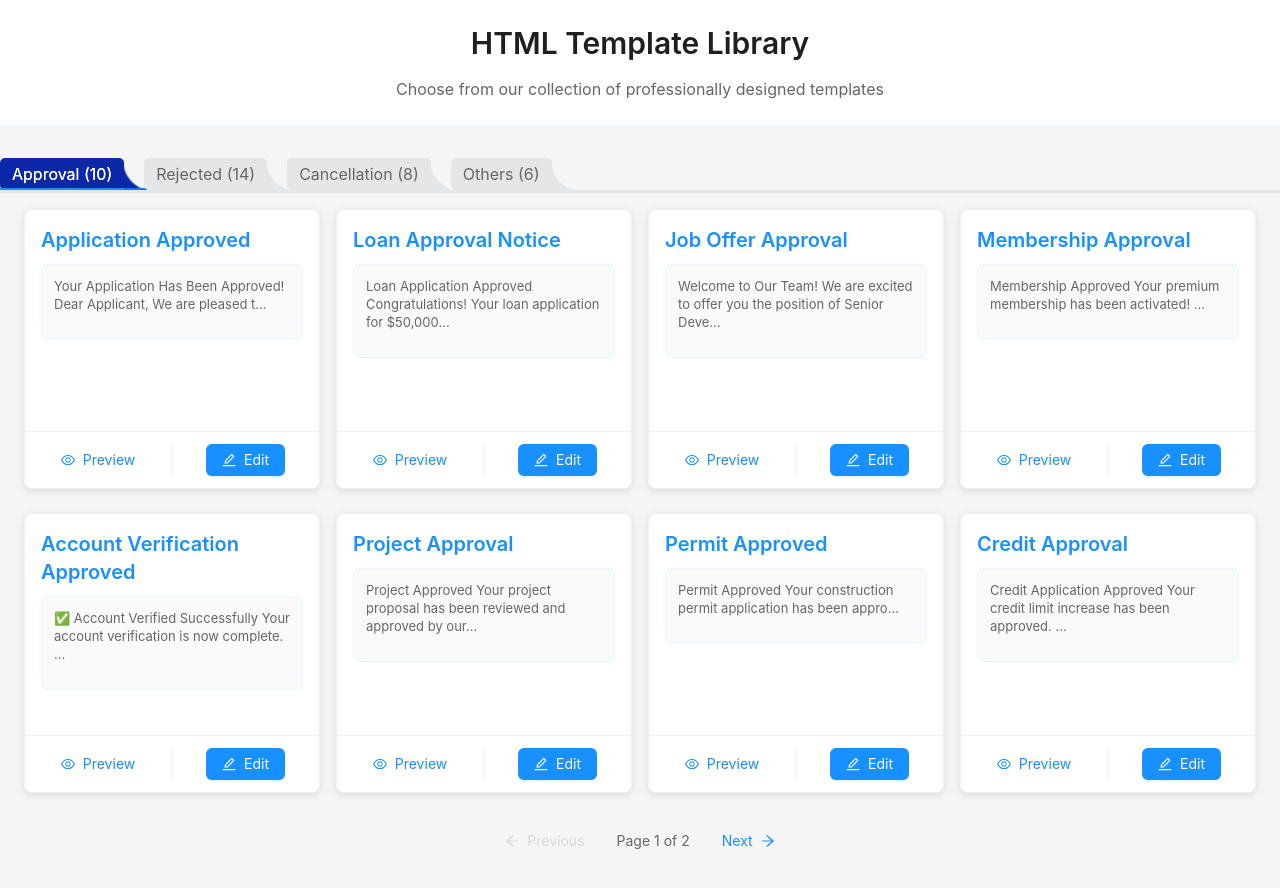
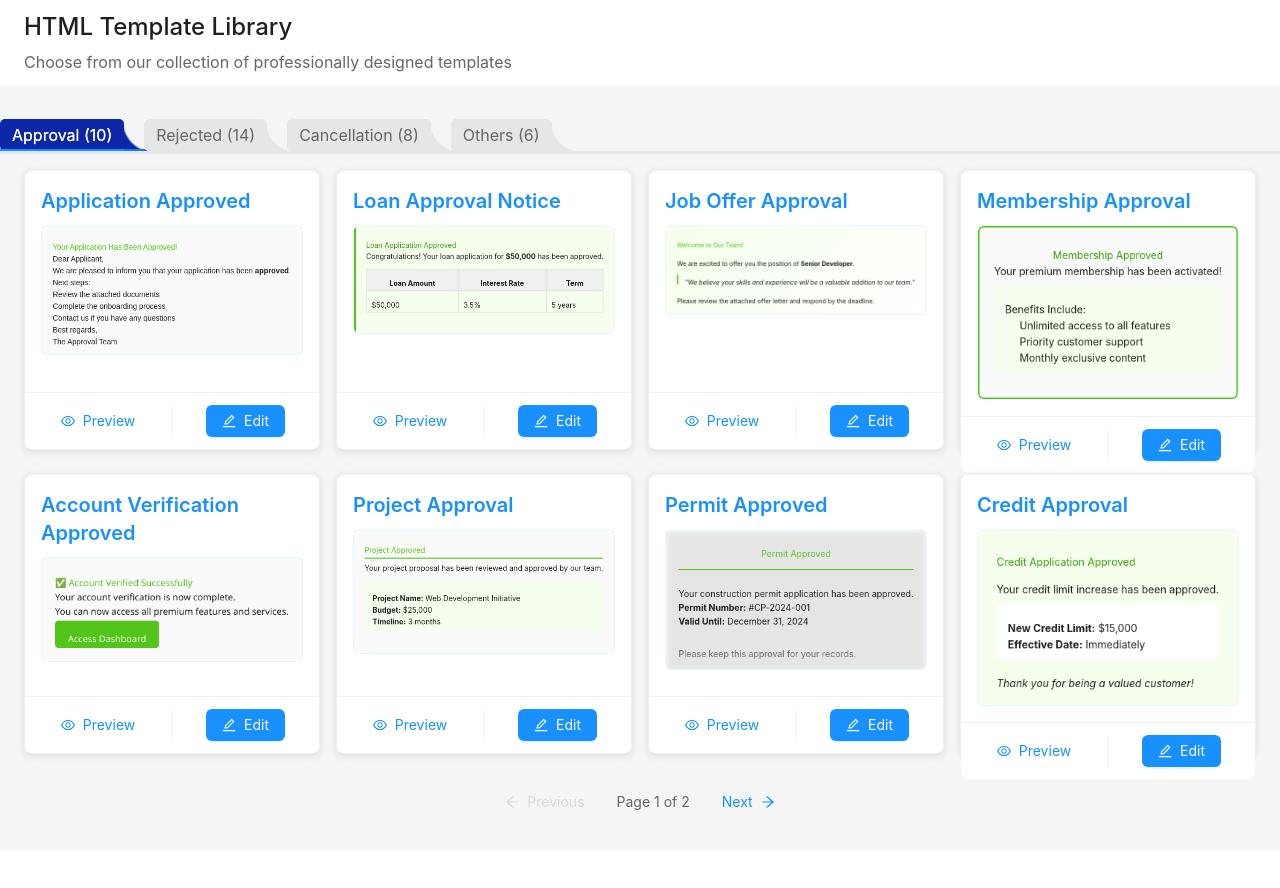
Before and after one commit to Infifrontend/infi-htmleditor, a React (Vite) app: page / in a window 1280 px wide. After the commit the page ends 850 px from the top, so only its background shows below. Built offline with nearby package versions, Linux system fonts and the light colour scheme.

Commit message:
Updated code integration changes for preview the template changes

```diff
--- a/src/components/TemplateCard/TemplateCard.scss
+++ b/src/components/TemplateCard/TemplateCard.scss
@@ -22,10 +22,30 @@
   background-color: #fafafa;
   border: 1px solid #e6f7ff;
   border-radius: 6px;
-  padding: 12px;
+  padding: 0; /* remove padding to maximize space */
+  display: flex;
+  justify-content: center;
+  align-items: center;
+
+  /* 🔹 Fixed dimensions for consistency */
+  width: 100%;
+  height: 160px; // lock height
   overflow: hidden;
+}
+
+.cls-preview-img-container {
+  width: 100%;
+  height: 100%;
+  overflow: auto; /* scroll if image bigger */
   display: flex;
-  align-items: center;
+  justify-content: flex-start; /* align top */
+  align-items: flex-start;
+}
+
+.cls-preview-img {
+  width: 100%; /* force image to fit container width */
+  height: auto; /* keep aspect ratio */
+  object-fit: contain; /* ensure scaling */
 }
 
 .cls-preview-text {
--- a/src/components/TemplateCard/TemplateCard.tsx
+++ b/src/components/TemplateCard/TemplateCard.tsx
@@ -1,10 +1,11 @@
-import React from 'react';
-import { Card, Typography, Button } from 'antd';
-import { EyeOutlined, EditOutlined } from '@ant-design/icons';
-import { Template } from '../../types';
-import './TemplateCard.scss';
+import React, { useEffect, useRef, useState } from "react";
+import { Card, Typography, Button } from "antd";
+import { EyeOutlined, EditOutlined } from "@ant-design/icons";
+import html2canvas from "html2canvas";
+import { Template } from "../../types";
+import "./TemplateCard.scss";
 
-const { Title, Paragraph } = Typography;
+const { Title } = Typography;
 
 interface TemplateCardProps {
   template: Template;
@@ -12,19 +13,35 @@ interface TemplateCardProps {
   onPreview: (template: Template) => void;
 }
 
-const TemplateCard: React.FC<TemplateCardProps> = ({ template, onEdit, onPreview }) => {
-  const generatePreview = (content: string) => {
-    const div = document.createElement('div');
-    div.innerHTML = content;
-    const textContent = div.textContent || div.innerText || '';
-    return textContent.length > 100 ? textContent.substring(0, 100) + '...' : textContent;
-  };
+const TemplateCard: React.FC<TemplateCardProps> = ({
+  template,
+  onEdit,
+  onPreview,
+}) => {
+  // the following code generates a preview image of the template content using html2canvas
+  // and displays it in the card. This is a workaround since rendering raw HTML directly can be unsafe.
+  // In a real app, you might want to sanitize the HTML or use a safer method to render previews.
+  const [imageUrl, setImageUrl] = useState<string | null>(null);
+
+  // to capture the hidden content for preview generation
+  const hiddenContentRef = useRef<HTMLDivElement>(null);
+
+  // Generate preview image when the component mounts or when the template content changes
+  useEffect(() => {
+    if (hiddenContentRef.current) {
+      html2canvas(hiddenContentRef.current, { backgroundColor: null }).then(
+        (canvas) => {
+          setImageUrl(canvas.toDataURL("image/png"));
+        }
+      );
+    }
+  }, [template.content]);
 
   return (
     <Card
       hoverable
       className="cls-card"
-      bodyStyle={{ padding: '16px', height: '100%' }}
+      bodyStyle={{ padding: "16px", height: "100%" }}
       actions={[
         <Button
           key="preview"
@@ -43,18 +60,34 @@ const TemplateCard: React.FC<TemplateCardProps> = ({ template, onEdit, onPreview
           className="cls-btn-edit"
         >
           Edit
-        </Button>
+        </Button>,
       ]}
     >
       <div className="cls-card-body">
         <Title level={4} className="cls-title">
           {template.title}
         </Title>
+
         <div className="cls-preview-box">
-          <Paragraph className="cls-preview-text" ellipsis={{ rows: 4 }}>
-            {generatePreview(template.content)}
-          </Paragraph>
+          {imageUrl ? (
+            <div className="cls-preview-img-container">
+              <img
+                src={imageUrl}
+                alt="template preview"
+                className="cls-preview-img"
+              />
+            </div>
+          ) : (
+            <p className="cls-preview-text">Generating preview...</p>
+          )}
         </div>
+
+        {/* Hidden element for html2canvas snapshot */}
+        <div
+          ref={hiddenContentRef}
+          style={{ position: "absolute", left: "-9999px", top: 0 }}
+          dangerouslySetInnerHTML={{ __html: template.content }}
+        />
       </div>
     </Card>
   );
--- a/src/components/TemplateList/TemplateList.scss
+++ b/src/components/TemplateList/TemplateList.scss
@@ -4,20 +4,23 @@
 }
 
 .cls-header {
-  padding: 24px;
+  padding: 12px 24px;
   background-color: white;
   border-bottom: 1px solid #e6f7ff;
   box-shadow: 0 2px 8px rgba(0, 0, 0, 0.05);
+  h2 {
+    font-size: 24px;
+    font-weight: 500;
+    margin-bottom: 0;
+  }
 }
 
 .cls-header-title {
   margin: 0;
   color: #1890ff;
-  text-align: center;
 }
 
 .cls-header-subtitle {
-  text-align: center;
   color: #666;
   margin: 8px 0 0 0;
   font-size: 16px;
@@ -127,24 +130,6 @@
   }
 }
 
-// .cls-tabs {
-//   background-color: white;
-//   margin: 0 24px;
-//   border-radius: 8px;
-//   box-shadow: 0 2px 8px rgba(0, 0, 0, 0.05);
-
-//   .ant-tabs-nav {
-//     padding: 0 24px;
-//     //
-//     margin-bottom: 20px;
-//     text-align: left;
-//     border-bottom: 1px solid #e6f7ff;
-//     .ant-tabs-nav-wrap {
-//       display: block !important;
-//     }
-//   }
-// }
-
 .cls-category-wrapper {
   padding: 0 24px;
 }
```
